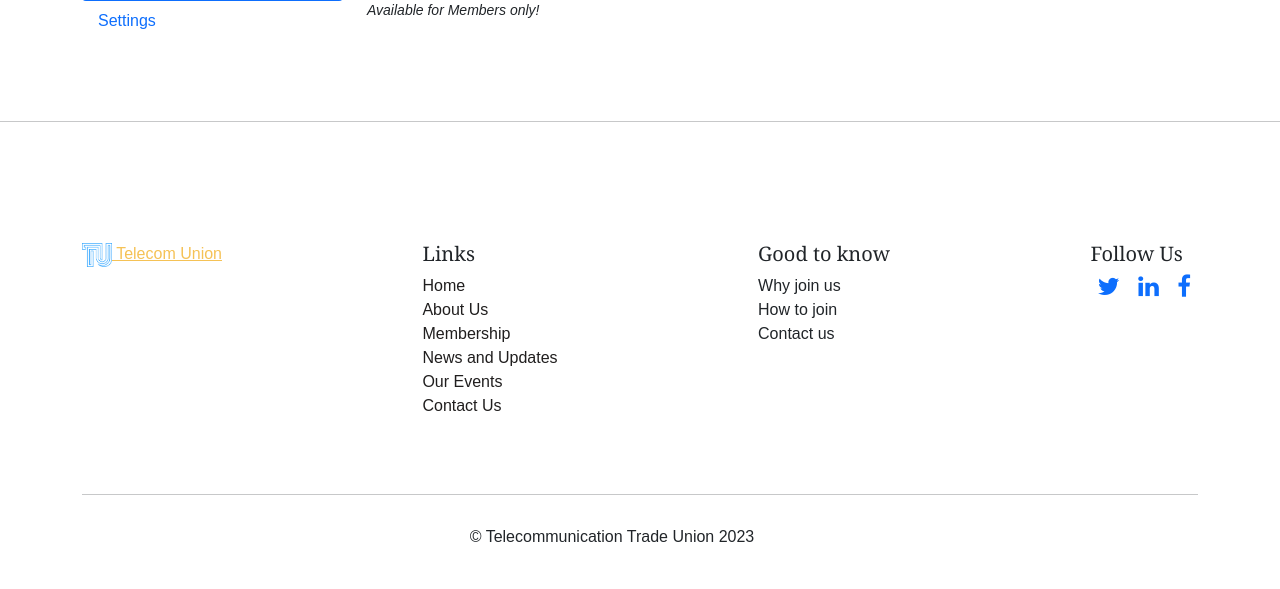
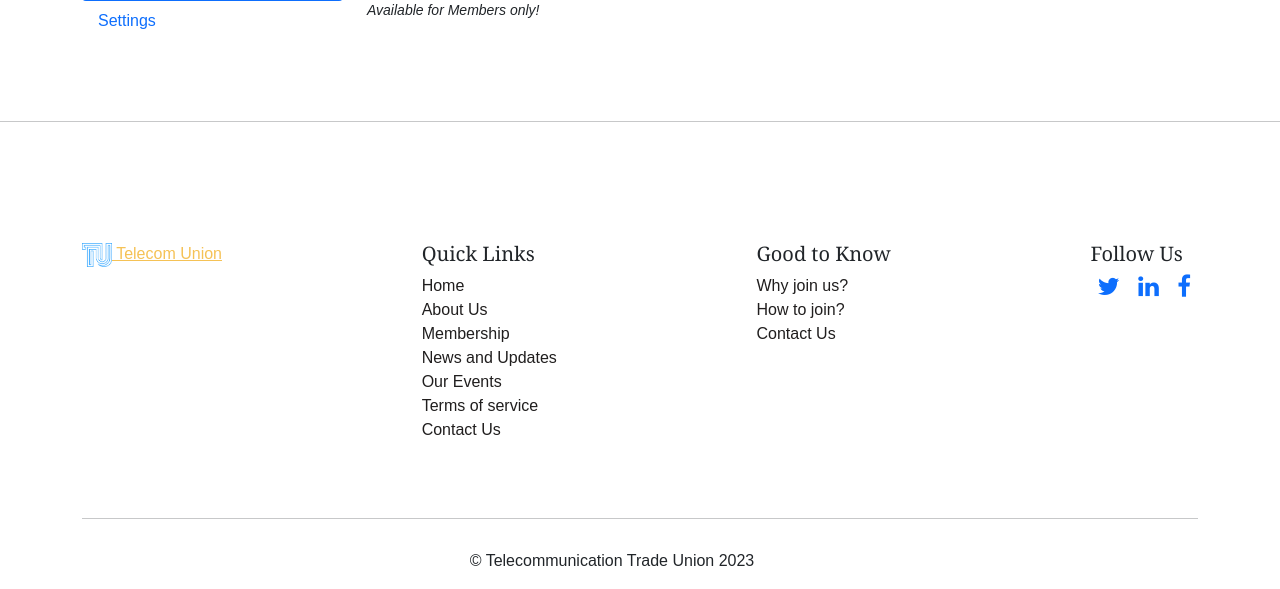
Before and after one commit to Re1gns/Portfollio-ALX, a Django app: page /members/profile/2 in a window 1280 px wide; the page is wider, and only the part inside the window is pictured. Shown: the part 385-974 px from the top of that part. Before the commit the page ends 927 px from the top of that part, so only its background shows below. Run offline with Django 4.2, Linux system fonts and the light colour scheme; a user stored in the database is signed in; data comes from the database, SQL or seed files in the repository.

Commit message:
base.html - updating footer links

```diff
--- a/telecom_union/templates/base.html
+++ b/telecom_union/templates/base.html
@@ -104,7 +104,7 @@
         <div class="links">
 
           <ul>
-            <h3 style="font-size: 20px;">Links</h3>
+            <h3 style="font-size: 20px;">Quick Links</h3>
             <li class="footer-item">
               <a class="footer-link" href="/home" style="color: rgb(32, 30, 30);">Home</a>
             </li>
@@ -121,6 +121,9 @@
               <a class="footer-link" href="/events" style="color: rgb(32, 30, 30); ">Our Events</a>
             </li>
             <li class="footer-item">
+              <a class="footer-link" href="/terms" style="color: rgb(32, 30, 30); ">Terms of service</a>
+            </li>
+            <li class="footer-item">
               <a class="footer-link" href="/contact-us" style="color: rgb(32, 30, 30); ">Contact Us</a>
             </li>
           </ul>
@@ -128,10 +131,16 @@
         <div class="menbership">
 
           <ul style="text-align: left;">
-            <h3 style="font-size: 20px;">Good to know</h3>
-            <li>Why join us</li>
-            <li>How to join</li>
-            <li>Contact us</li>
+            <h3 style="font-size: 20px;">Good to Know</h3>
+            <li class="footer-item">
+              <a class="footer-link" href="/faqs" style="color: rgb(32, 30, 30); ">Why join us?</a>
+            </li>
+            <li class="footer-item">
+              <a class="footer-link" href="/faqs" style="color: rgb(32, 30, 30); ">How to join?</a>
+            </li>
+            <li class="footer-item">
+              <a class="footer-link" href="/contact-us" style="color: rgb(32, 30, 30); ">Contact Us</a>
+            </li>
 
           </ul>
         </div>
```
